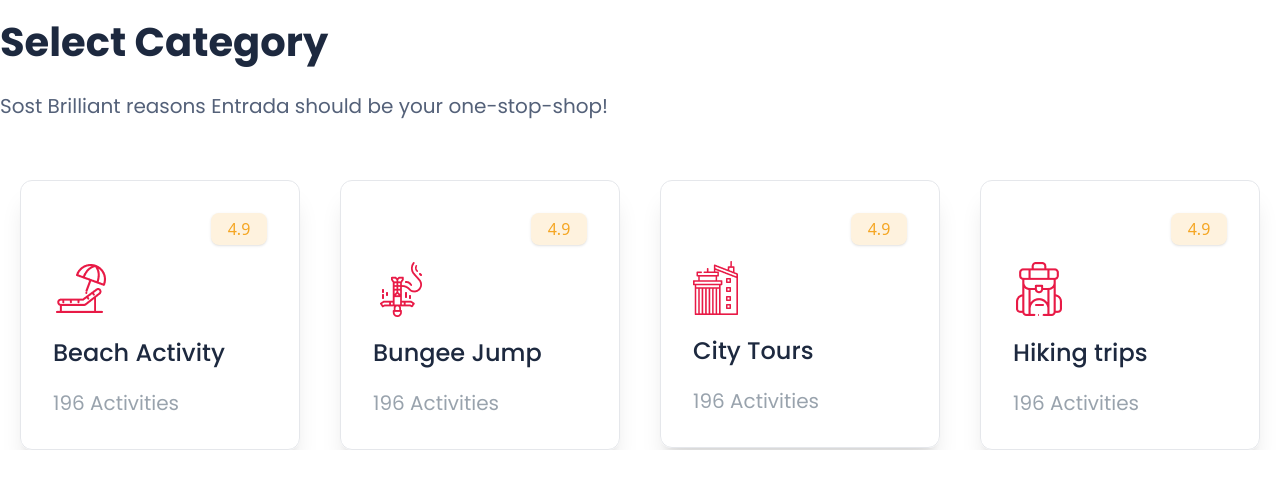
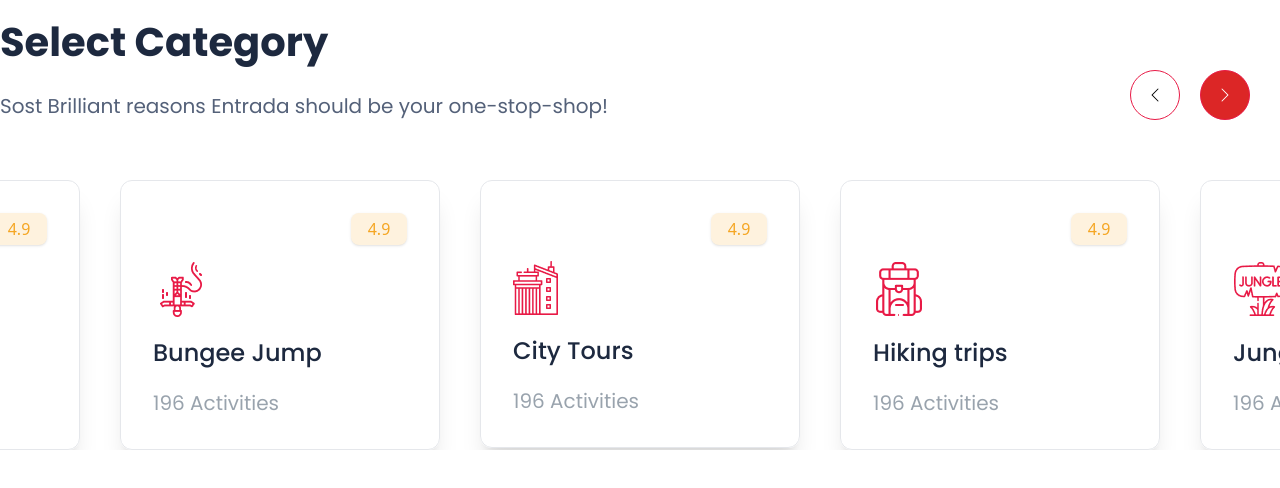
Before and after one commit to Mr-Rafiqul-Islam/EMPRISE-a-hotel-booking-site, a React (Vite) app: page / in a window 1280 px wide. Shown: the part 1197-1685 px from the top of the page. Built offline with nearby package versions, Linux system fonts and the light colour scheme.

Commit message:
finishing react slick

```diff
--- /dev/null
+++ b/src/assets/icons/NextArrow.jsx
@@ -0,0 +1,14 @@
+import React from 'react'
+import { BsChevronRight } from "react-icons/bs";
+
+function NextArrow({onClick}) {
+  return (
+    <div className='group inline-block absolute right-[30px] top-[-110px]' onClick={onClick}>
+        <div className='w-[50px] h-[50px] rounded-full group-hover:bg-white bg-red-600 group-hover:border-[#E81A46] border-[#E81A46] duration-500 border grid place-items-center cursor-pointer'>
+        <BsChevronRight className='group-hover:text-black text-white duration-500 font-semibold'/>
+        </div>
+    </div>
+  )
+}
+
+export default NextArrow
--- /dev/null
+++ b/src/assets/icons/PrevArrow.jsx
@@ -0,0 +1,15 @@
+import React from 'react'
+import { BsChevronLeft } from "react-icons/bs";
+
+function PrevArrow({ onClick }) {
+  return (
+    <div className='group inline-block absolute right-[100px] top-[-110px]' onClick={onClick}>
+        <div className='w-[50px] h-[50px] rounded-full group-hover:bg-[#E81A46] border-[#E81A46] group-hover:border-[#E81A46] duration-500 bg-white border grid place-items-center cursor-pointer'>
+        <BsChevronLeft className='group-hover:text-white duration-500 font-semibold'/>
+        </div>
+    </div>
+
+  )
+}
+
+export default PrevArrow
--- a/src/components/layouts/Category.jsx
+++ b/src/components/layouts/Category.jsx
@@ -8,32 +8,18 @@ import Backpack from "../../assets/icons/Backpack.png";
 import City from "../../assets/icons/City.png";
 import Jungle from "../../assets/icons/Jungle.png";
 import CardCategory from "../CardCategory";
+
+// for react slick
 import "slick-carousel/slick/slick.css";
 import "slick-carousel/slick/slick-theme.css";
 import Slider from "react-slick";
+import NextArrow from "../../assets/icons/NextArrow";
+import PrevArrow from "../../assets/icons/PrevArrow";
 
-// custom Arrows
-function SampleNextArrow(props) {
-  const { className, style, onClick } = props;
-  return (
-    <div
-      className={className}
-      style={{ ...style, display: "block", background: "red" }}
-      onClick={onClick}
-    />
-  );
-}
 
-function SamplePrevArrow(props) {
-  const { className, style, onClick } = props;
-  return (
-    <div
-      className={className}
-      style={{ ...style, display: "block", background: "green" }}
-      onClick={onClick}
-    />
-  );
-}
+
+
+
 
 function Category() {
   // for slider
@@ -43,8 +29,43 @@ function Category() {
     infinite: true,
     slidesToShow: 4,
     slidesToScroll: 1,
-    nextArrow: <SampleNextArrow />,
-    prevArrow: <SamplePrevArrow />,
+    initialSlide: 0,
+    autoplay: true,
+    centerMode: true,
+    centerPadding: '100px',
+    autoplaySpeed: 2500,
+    nextArrow: <NextArrow  />,
+    prevArrow: <PrevArrow />,
+    responsive: [
+      {
+        breakpoint: 1324,
+        settings: {
+          slidesToShow: 3,
+          slidesToScroll: 1,
+        }
+      },
+      {
+        breakpoint: 1025,
+        settings: {
+          slidesToShow: 2,
+          slidesToScroll: 1,
+        }
+      },
+      {
+        breakpoint: 768,
+        settings: {
+          slidesToShow: 1,
+          slidesToScroll: 1,
+        }
+      },
+      {
+        breakpoint: 480,
+        settings: {
+          slidesToShow: 1,
+          slidesToScroll: 1
+        }
+      }
+    ]
   };
 
   return (
```
